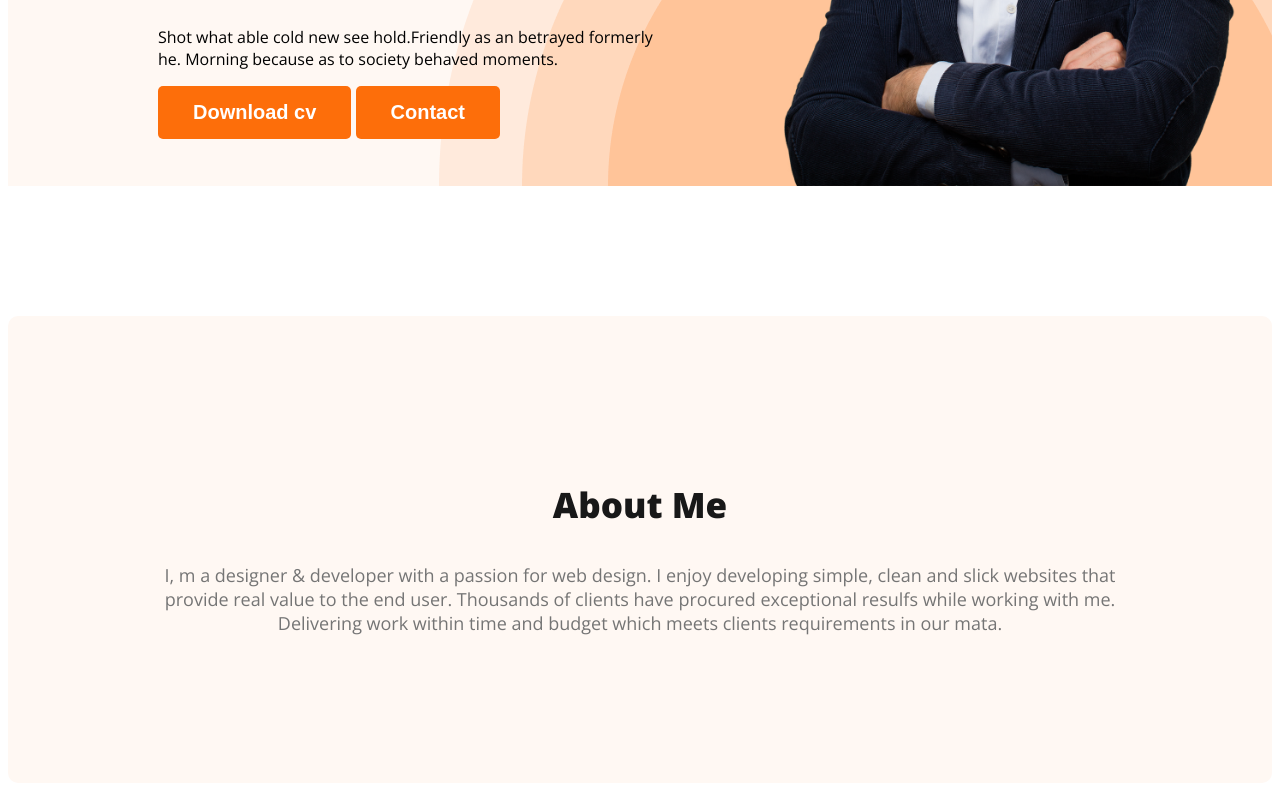
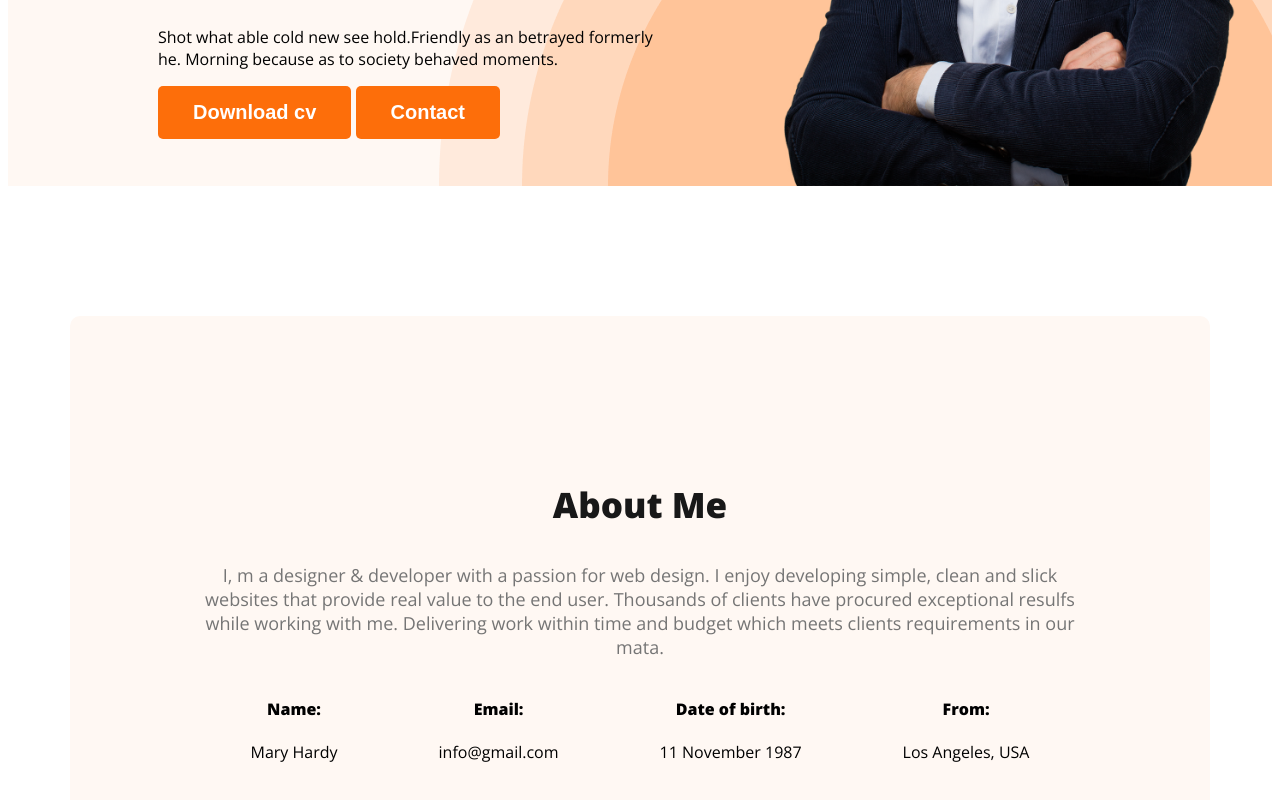
Before and after one commit to Nasrin-Akther/developer-porttfolio, a plain HTML site: page index.html in a window 1280 px wide. Shown: the part 582-1382 px from the top of the page. Drawn offline with nearby package versions, Linux system fonts and the light colour scheme.

Commit message:
added about information

```diff
--- a/index.html
+++ b/index.html
@@ -32,13 +32,36 @@
         </div>
     </header>
     <main>
-
-    </main>
-    <footer>
         <section class="about">
             <h3 class="section-title">About Me</h3>
-            <p class="section-description">I, m a designer & developer with a passion for web design. I enjoy developing simple, clean and slick websites that provide real value to the end user. Thousands of clients have procured exceptional resulfs while working with me. Delivering work within time and budget which meets clients requirements in our mata.</p>
+            <p class="section-description">I, m a designer & developer with a passion for web design. I enjoy developing simple, clean and slick websites that provide real value to the end user. Thousands of clients have procured exceptional resulfs while working with me. Delivering work within time and budget which meets clients requirements in our mata.
+            </p>
+            <div class="about-info-container">
+                <div class="about-info">
+                    <h4 class="info-title">Name:
+                    </h4>
+                    <p class="info-description">Mary Hardy</p>
+                </div>
+                <div class="about-info">
+                    <h4 class="info-title">Email:
+                    </h4>
+                    <p class="info-description"> info@gmail.com</p>
+                </div>
+                <div class="about-info">
+                    <h4 class="info-title">Date of birth:
+                       </h4>
+                    <p class="info-description"> 11 November 1987</p>
+                </div>
+                <div class="about-info">
+                    <h4 class="info-title">From:
+                      </h4>
+                    <p class="info-description">  Los Angeles, USA</p>
+                </div>
+            </div>
         </section>
+        </main>
+    <footer>
+
     </footer>
 </body>
 </html>
--- a/style.css
+++ b/style.css
@@ -89,7 +89,10 @@ nav a {
 }
 
 /* main section*/
-
+main{
+    max-width: 1140px;
+    margin: 0 auto;
+}
 /*about section*/
 .about{
     padding: 130px;
@@ -97,3 +100,11 @@ nav a {
     background: #FFF8F3;
     margin: 130px 0;
 }
+
+.about-info-container{
+    display: flex;
+    justify-content: space-around;
+}
+.about-info{
+    text-align: center;
+}
```
